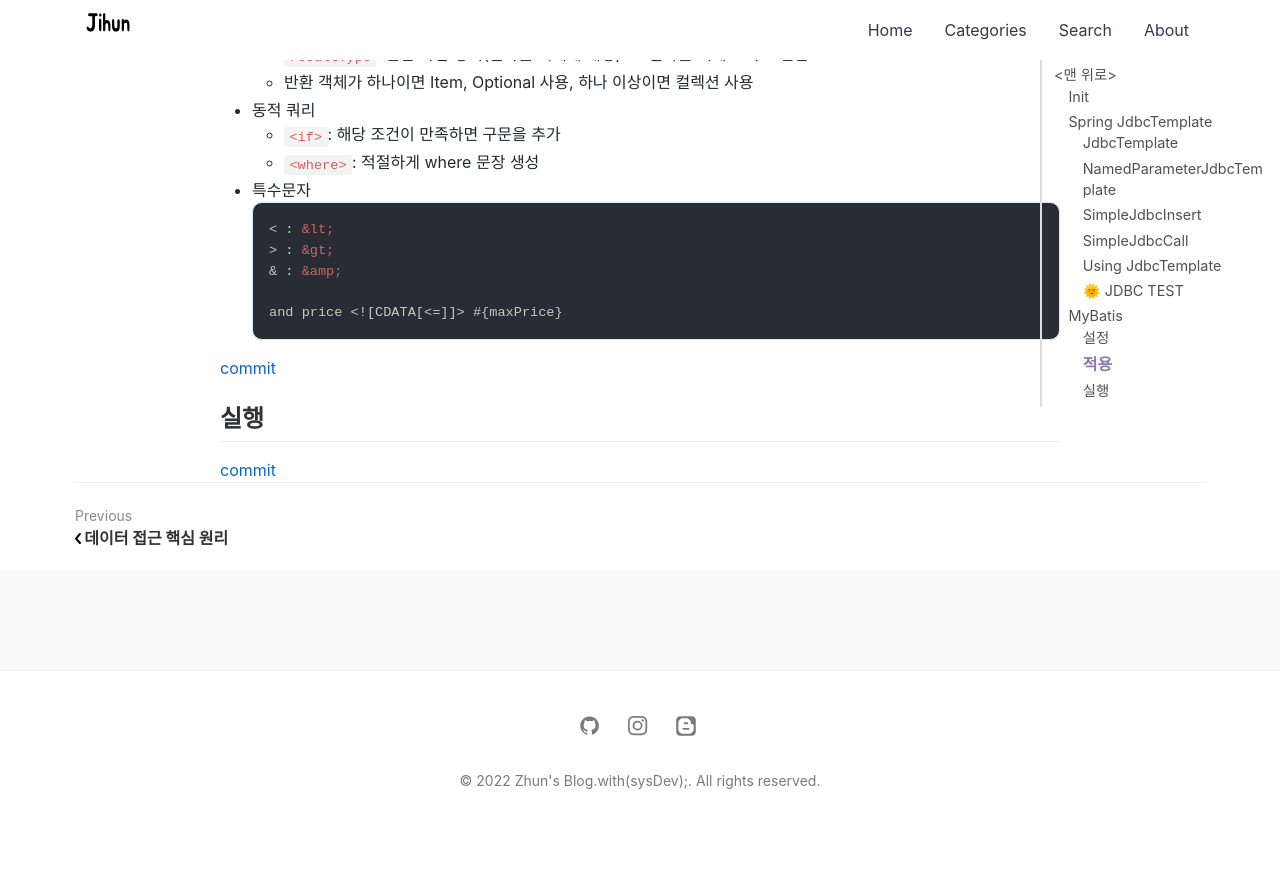
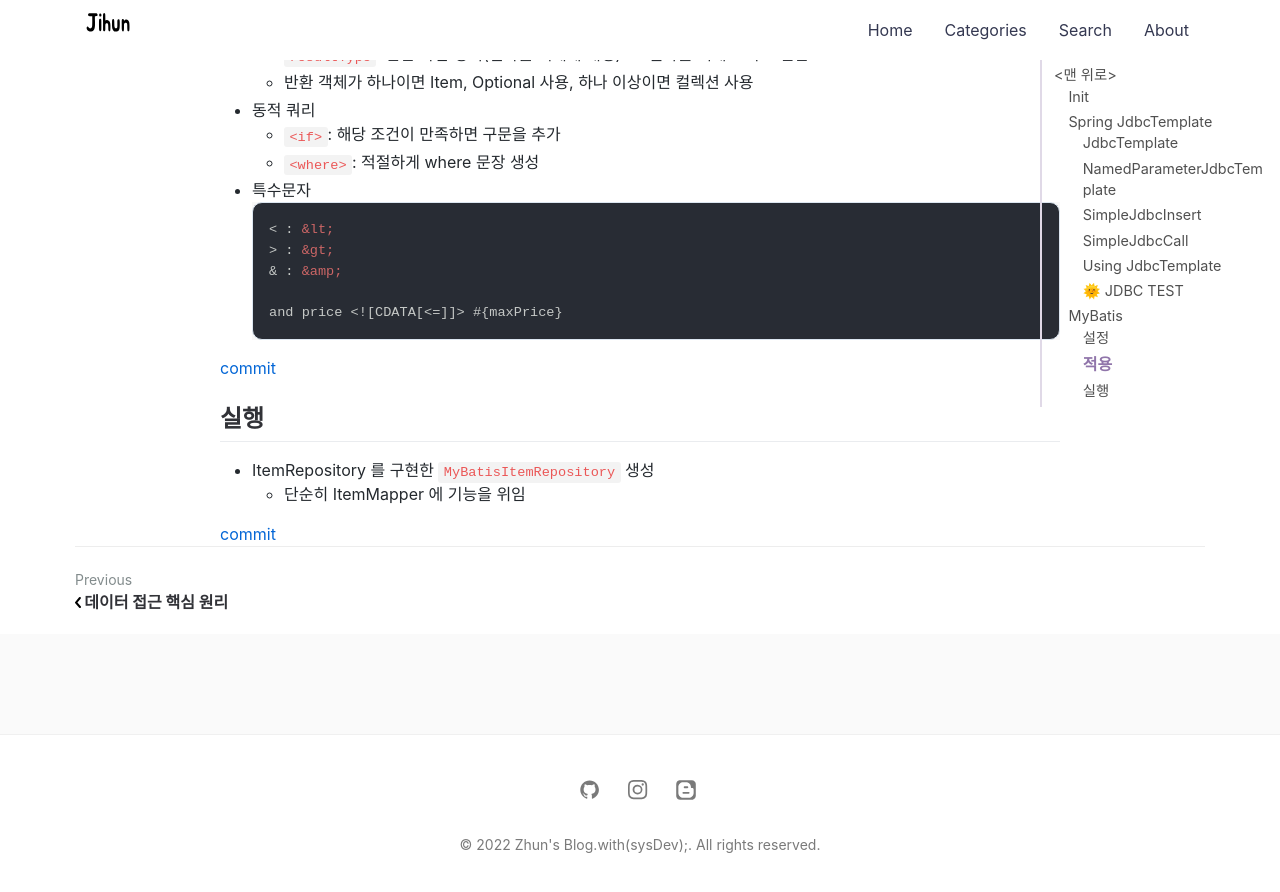
Before and after one commit to jihunparkme/jihunparkme.github.io, a Jekyll site: the page built from _posts/2022-08-08-Spring-DB-Part2.md, in a window 1280 px wide and 900 px high, scrolled down 8093 px. Shown: the top 892 px of the window. Built offline with Jekyll 4.4.1, drawn with Linux system fonts in a browser that asks for light colours; nearby versions of some CDN libraries; comment, search, counter and statistics services are not loaded; before the commit the page ends 8929 px from its top, so only the background shows below that.

Commit message:
[MyBatis] 설정과 실행

```diff
--- a/_posts/2022-08-08-Spring-DB-Part2.md
+++ b/_posts/2022-08-08-Spring-DB-Part2.md
@@ -362,4 +362,7 @@ DB 접속: jdbc:h2:tcp://localhost/~/testcase
 
 ## 실행
 
-[commit]()
+- ItemRepository 를 구현한 `MyBatisItemRepository` 생성
+  - 단순히 ItemMapper 에 기능을 위임
+
+[commit](https://github.com/jihunparkme/Inflearn-Spring-DB/commit/1f5f2d6ebd8e90508784d8f8d6b32004999382f6)
```
